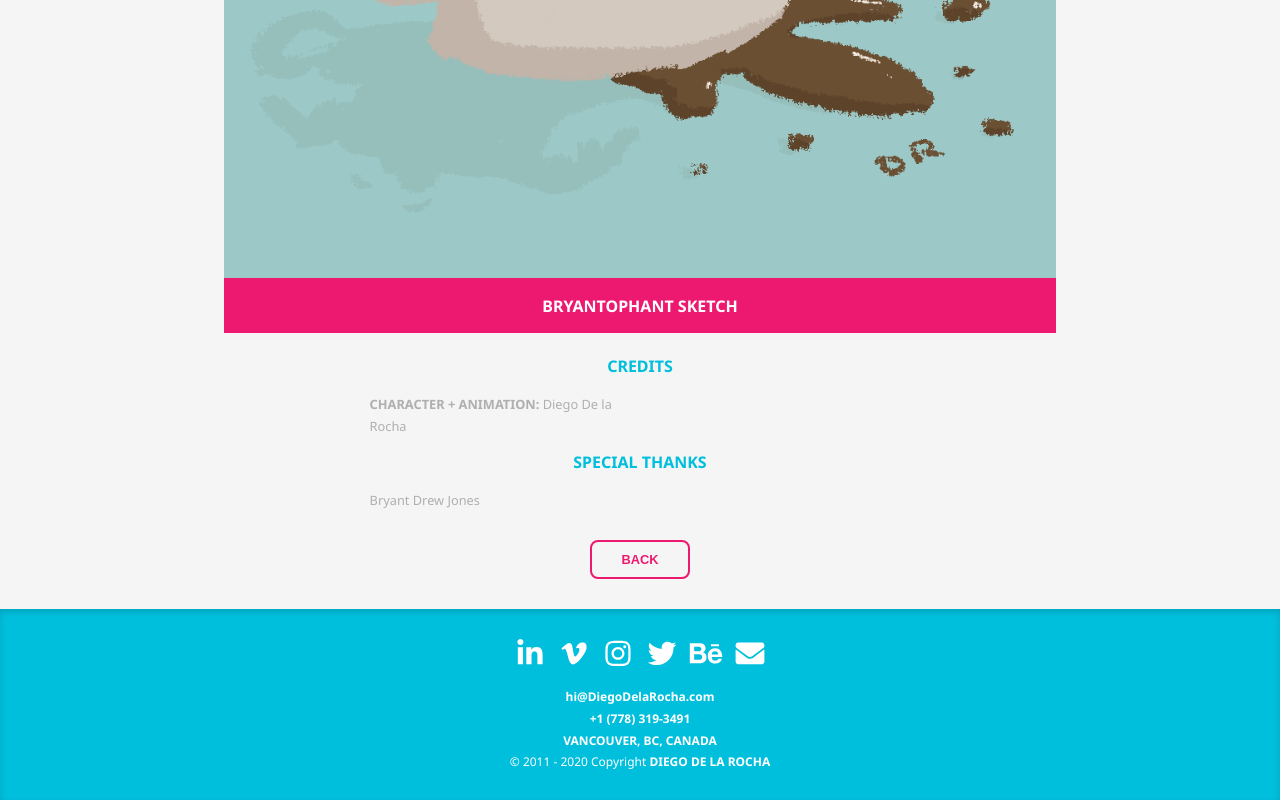
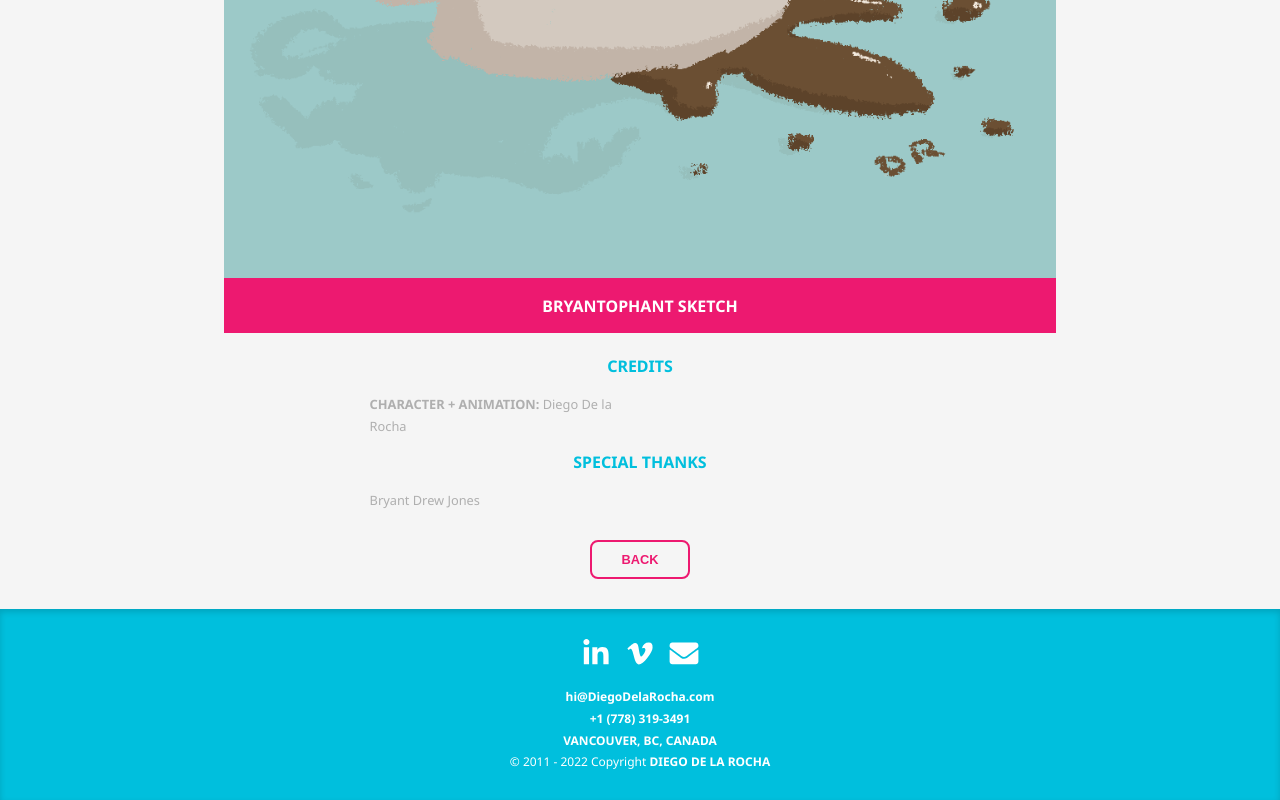
Before and after one commit to diegodelarocha/diegodelarocha.github.io, a plain HTML site: page Bryantophant.html in a window 1280 px wide. Shown: the part 1425-2225 px from the top of the page. Drawn offline with nearby package versions, Linux system fonts and the light colour scheme.

Commit message:
Copyright 2020 to 2022 & remove: social media links

```diff
--- a/Bryantophant.html
+++ b/Bryantophant.html
@@ -209,18 +209,6 @@
 			<a href="https://www.vimeo.com/diegodelarocha/" target="_blank">
 				<i class="fab fa-vimeo-v fa-fw SocialIcon"></i>
 			</a>
-			<a href="https://www.instagram.com/diegodelarocha/" target="_blank">
-				<i class="fab fa-instagram fa-fw SocialIcon"></i>
-			</a>
-			<a href="https://www.twitter.com/diegodelarocha/" target="_blank">
-				<i class="fab fa-twitter fa-fw SocialIcon"></i>
-			</a>
-			<!-- <a href="https://diegodelarocha.tumblr.com" target="_blank">
-				<i class="fab fa-tumblr fa-fw SocialIcon"></i>
-			</a> -->
-			<a href="https://behance.net/diegodelarocha/" target="_blank">
-				<i class="fab fa-behance fa-fw SocialIcon"></i>
-			</a>
 			<a href="mailto:hi@diegodelarocha.com" target="_blank">
 				<i class="fas fa-envelope fa-fw SocialIcon"></i>
 			</a>
@@ -230,7 +218,7 @@
 				<li><a href="mailto:hi@diegodelarocha.com" target="_blank" class="linkText">hi@DiegoDelaRocha.com</a></li>
 				<li><a href="tel:+17783193491" class="linkText">+1 (778) 319-3491</a></li>
 				<li class="textStyleFooter paddingFooter"><b>VANCOUVER, BC, CANADA</b></li>
-				<li class="textStyleFooter paddingFooter">© 2011 - 2020 Copyright <b>DIEGO DE LA ROCHA</b></li>
+				<li class="textStyleFooter paddingFooter">© 2011 - 2022 Copyright <b>DIEGO DE LA ROCHA</b></li>
 			</ul>
 	</footer>
 <!----------------------------------------------------------------->
```
Also changed, not shown: ChankoMasters.html (+1 -13 lines), MrYawns.html (+1 -13 lines), PenguinLove.html (+1 -13 lines), RibbitRibbitStudiosShortFilm.html (+1 -13 lines), SquatchiesForest.html (+1 -13 lines), ThinkBrilliance.html (+1 -13 lines), TinyAbduction.html (+1 -13 lines), ToThisDay.html (+1 -13 lines), YoungTurks.html (+1 -13 lines), index.html (+1 -12 lines).
